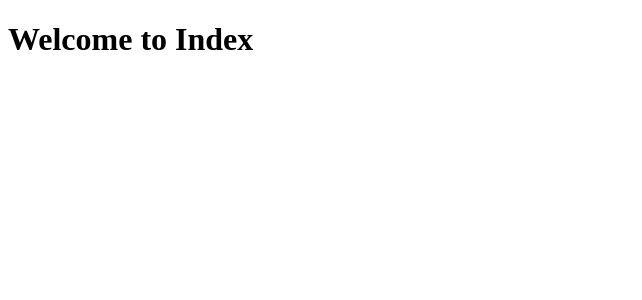
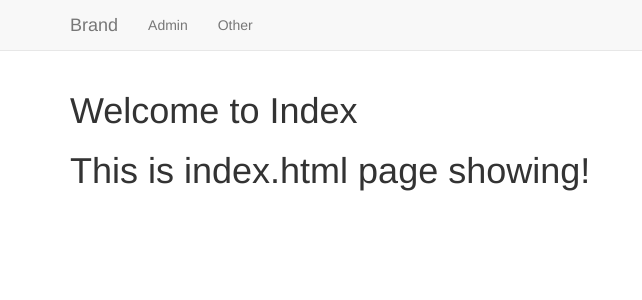
Before and after one commit to msr1113/Django_Project, a Django app: page / in a window 1280 px wide. Shown: the top 300 px of the page, without its empty margins (0-642 px from the left). Run offline with Django 3.2, Linux system fonts and the light colour scheme; some libraries are stand-ins or nearby versions.

Commit message:
Use base.html to extend to other html files using {% block body_block%}

```diff
--- a/django_level_four/learning_templates/templates/basic_app/base.html
+++ b/django_level_four/learning_templates/templates/basic_app/base.html
@@ -2,9 +2,25 @@
 <html lang="en">
 <head>
     <meta charset="UTF-8">
-    <title>Title</title>
+    <title></title>
+    <link rel="stylesheet" href="https://maxcdn.bootstrapcdn.com/bootstrap/3.3.7/css/bootstrap.min.css" integrity="sha384-BVYiiSIFeK1dGmJRAkycuHAHRg32OmUcww7on3RYdg4Va+PmSTsz/K68vbdEjh4u" crossorigin="anonymous">
 </head>
 <body>
+    <nav class="navbar navbar-default navbar-static-top">
+        <div class="container">
+            <ul class="nav navbar-nav">
+                <li><a class="navbar-brand" href="{% url 'index'%}">Brand</a></li>
+                <li><a class = "navbar-link" href="{% url 'admin:index' %}">Admin</a></li>
+                <li><a class = "navbar-link" href="{% url 'basic_app:other'%}">Other</a></li>
+            </ul>
+        </div>
+    </nav>
+
+    <div class="container">
+        {% block body_block %}
+<!--        Anything outside of this will be inherited if you extend-->
+        {% endblock %}
+    </div>
 
 </body>
 </html>
--- a/django_level_four/learning_templates/templates/basic_app/index.html
+++ b/django_level_four/learning_templates/templates/basic_app/index.html
@@ -1,10 +1,6 @@
 <!DOCTYPE html>
-<html lang="en">
-<head>
-    <meta charset="UTF-8">
-    <title>Title</title>
-</head>
-<body>
-    <h1>Welcome to Index</h1>
-</body>
-</html>
+{% extends "basic_app/base.html" %}
+    {% block body_block%}
+        <h1>Welcome to Index</h1>
+        <h1>This is index.html page showing!</h1>
+    {% endblock %}
```
Also changed, not shown: django_level_four/learning_templates/templates/basic_app/other.html (+4 -8 lines).
